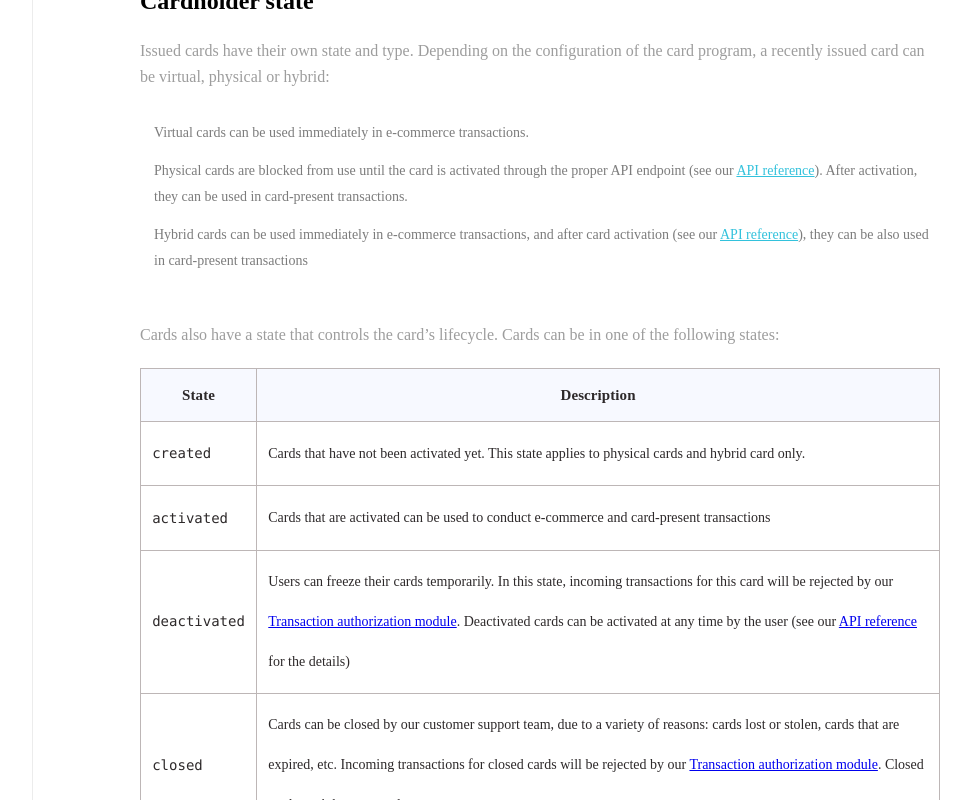
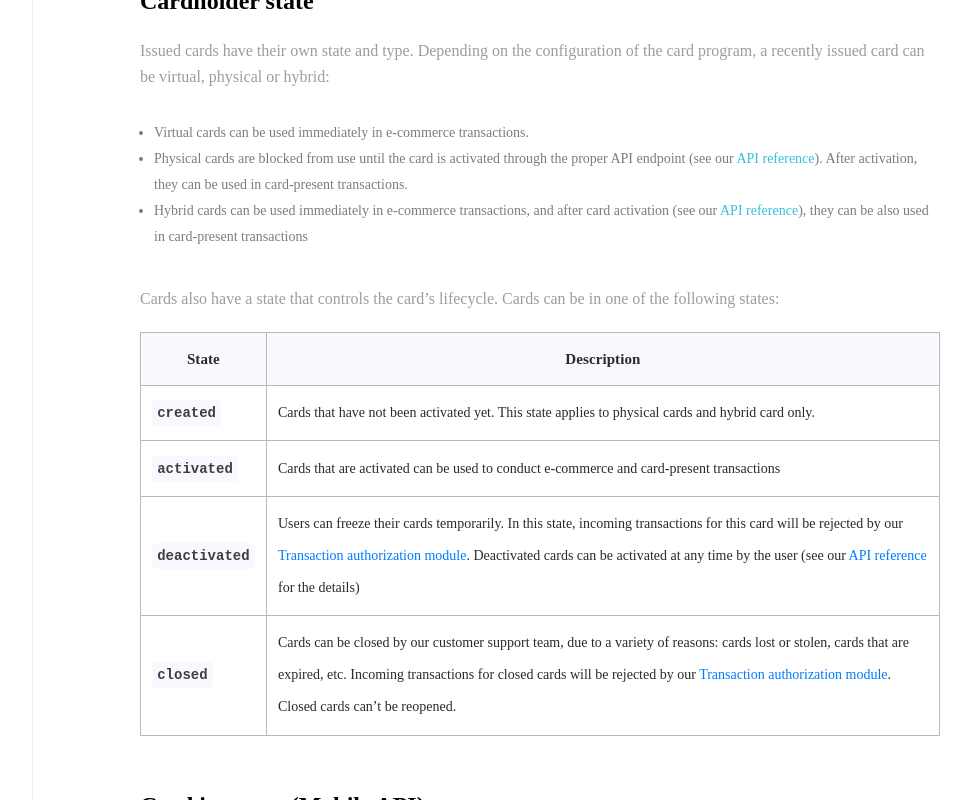
Before and after one commit to talentdev2020/APIdocu, a React (Create React App) app: page /quickStart/issuance in a window 1280 px wide. Shown: the part 1620-2420 px from the top of the page, without its empty margins (196-1167 px from the left). Built offline with nearby package versions, Linux system fonts and the light colour scheme; no server answers.

Commit message:
Update Stlyle

```diff
--- a/src/components/core/Content.js
+++ b/src/components/core/Content.js
@@ -39,6 +39,21 @@ const Section = styled.div`
 
   }
 `;
+const Title = styled.p`
+  font-weight: 400;
+  font-size: 1.85714em;
+  line-height: 44px;
+  color: #01005a;
+`;
+const SubTitle = styled.span`
+  font-weight: 400;
+  font-size: 1.2em;
+  line-height: 44px;
+  color: #233a9b;
+  margin-top: 2.2rem;
+  margin-bottom: 0.7rem;
+`;
+
 const P = styled.div`
   padding-left: 8px;
 `;
@@ -124,9 +139,7 @@ const Content = ({ data }) => {
         {' '}
         <Grid container spacing={3}>
           <Grid item md={12} lg={6}>
-            <p>
-              <strong>Introduction</strong>
-            </p>
+            <Title>Introduction</Title>
             Welcome to Venus. <br />
             The purpose of this documentation is to ensure that every user is
             able to properly integrate a full card issuing solution to their
@@ -134,15 +147,10 @@ const Content = ({ data }) => {
             you will find an explanation of how our products work and how to
             integrate with them.
             <div>
-              <p>
-                <strong> Authorization</strong>{' '}
-              </p>
-              On every API call, the header named APIKEY must be sent to
-              authenticate every request. Talk to your account manager to get
-              access to your key.{' '}
-              <p>
-                <strong>Query parameters for listings</strong>
-              </p>{' '}
+              <Title> Authorization</Title> On every API call, the header named
+              APIKEY must be sent to authenticate every request. Talk to your
+              account manager to get access to your key.{' '}
+              <Title>Query parameters for listings</Title>
               Every API in our system that provides a list of records has
               available a set of filters and parameters to make the listings
               represent the records they are actually looking for. <br />
@@ -150,7 +158,7 @@ const Content = ({ data }) => {
               parameters will be available: <br />
             </div>
             <div>
-              with[]
+              <SubTitle> with[]</SubTitle>
               <P>
                 This parameter will let the user who is requesting it add any
                 desired relation the resource has in the API so it lists nested
@@ -167,29 +175,29 @@ const Content = ({ data }) => {
               </P>
             </div>
             <div>
-              and[]
+              <SubTitle>and[]</SubTitle>
               <P>
                 This query parameter will enable the user to filter the records
                 by applying a "AND" conditional, meaning that the search needs
                 to satisfy all values so it loads on the response, it is
                 possible to use multiple values for the same attribute and use
-                as many and as needed. An example would be{' '}
+                as many and as needed. <br /> An example would be{' '}
                 <strong> and[type][][eq]=receive</strong>.
               </P>
             </div>
             <div>
-              {' '}
-              or[]
+              <SubTitle>or[]</SubTitle>
               <P>
                 This query parameter will enable the user to filter the records
                 by applying a "OR" conditional, meaning that the search needs to
                 satisfy at least one or more values so it loads on the response,
                 it is possible to use multiple values for the same attribute and
-                use as many ors as needed. An example would be
+                use as many ors as needed.
+                <br /> An example would be
                 <strong> or[tierLevel][][eq]=1</strong>.
               </P>
               <div>
-                in[]{' '}
+                <SubTitle> in[]</SubTitle>
                 <P>
                   This query parameter will enable the user to filter the
                   records by applying a "IN" conditional, meaning that the
@@ -205,7 +213,7 @@ const Content = ({ data }) => {
                 </P>
               </div>
               <div>
-                date[]
+                <SubTitle>date[]</SubTitle>
                 <P>
                   {' '}
                   This query parameter will enable the user to filter the
--- a/src/components/core/LeftSide.js
+++ b/src/components/core/LeftSide.js
@@ -56,7 +56,7 @@ const LeftSide = ({ data, selectedmenu }) => {
   const [search, setSearch] = useState('');
   const [menu, setMenu] = useState();
   useEffect(() => {
-    const newelement = { name: 'introduction', type: 'parent' };
+    const newelement = { name: 'Introduction', type: 'parent' };
     let temp = [newelement].concat(data);
 
     temp.map((firstchild, index) => {
--- a/src/components/quick/Footer.css
+++ b/src/components/quick/Footer.css
@@ -46,16 +46,17 @@
   background: #00b9ff;
 }
 
-information-links .arrow {
-  padding-right: 8px;
+.information-links .arrow {
+  padding-right: 1rem;
+  line-height: 15px;
 }
 .information-links .arrow svg g {
   fill: #00b9ff;
 }
 
-.information-links .arrow {
-  padding-right: 8px;
-}
 .content-dark-100 a {
   color: #33c2dc;
 }
+.alert-c.info {
+  border-left: 5px solid #00b9ff;
+}
--- a/src/components/quick/Footer.js
+++ b/src/components/quick/Footer.js
@@ -3,8 +3,8 @@ import './Footer.css';
 import Grid from '@material-ui/core/Grid';
 const Footer = () => {
   return (
-    <div className="container container-p-0-20">
-      <Grid container spacing={3}>
+    <div>
+      <Grid container>
         <Grid item md={12} lg={12}>
           <div className="info alert-c">
             <div className="left-content">
--- a/src/components/quick/Inssuance.css
+++ b/src/components/quick/Inssuance.css
@@ -32,7 +32,7 @@ table.common-table tbody {
   font-size: 14px;
   color: #2d292a;
   letter-spacing: 0;
-  line-height: 40px;
+  line-height: 32px;
   opacity: 1;
   -webkit-transition: 0.2s;
   transition: 0.2s;
@@ -59,7 +59,7 @@ td {
   font-size: 14px;
   color: #000;
   letter-spacing: 0;
-  line-height: 26px;
+  line-height: 32px;
 }
 .ordered-item {
   display: inline-block;
@@ -76,11 +76,6 @@ td {
   display: flex;
   justify-content: center;
 }
-.numbered-list li,
-.unordered-list li {
-  list-style: none;
-  padding-bottom: 12px;
-}
 
 .h5-light-100 {
   font-family: Montserrat !important;
@@ -90,3 +85,32 @@ td {
   letter-spacing: 0.09px !important;
   line-height: 24px !important;
 }
+.code-sample {
+  background: #f7f9ff;
+  background-image: initial;
+  background-position-x: initial;
+  background-position-y: initial;
+  background-size: initial;
+
+  background-attachment: initial;
+  background-origin: initial;
+  background-clip: initial;
+  background-color: rgb(247, 249, 255);
+  font-family: monospace, sans-serif;
+  font-weight: 600;
+  font-size: 14px;
+  line-height: 26px;
+  color: #413e3f;
+  border-radius: 4px;
+  display: inline-block;
+  padding: 0 5px;
+  word-break: keep-all;
+}
+.unordered-list li {
+  list-style: none;
+  padding-bottom: 12px;
+}
+a {
+  color: #007bff;
+  text-decoration: none;
+}
--- a/src/components/quick/Inssuance.js
+++ b/src/components/quick/Inssuance.js
@@ -237,7 +237,7 @@ const Inssuance = () => {
       </table>
       <Title>Card issuance (Mobile API)</Title>
       <p>Issuing a card through the Apto Mobile API is a three-step process:</p>
-      <ul class="numbered-list content-dark-100">
+      <ul class="  unordered-list content-dark-100">
         <li>
           <div class="ordered-item">
             <span class="ordered-item-circle">
@@ -368,8 +368,8 @@ const Inssuance = () => {
       <p>
         The previous request checks the validity of the primary credential
         verification, and creates the cardholder. The response contains the{' '}
-        <strong>user_id</strong> and <strong>user_token</strong> for that
-        cardholder:
+        <code class="code-sample">user_id</code> and{' '}
+        <code class="code-sample">user_token</code> for that cardholder:
         <Card
           title="Response
        "
```
